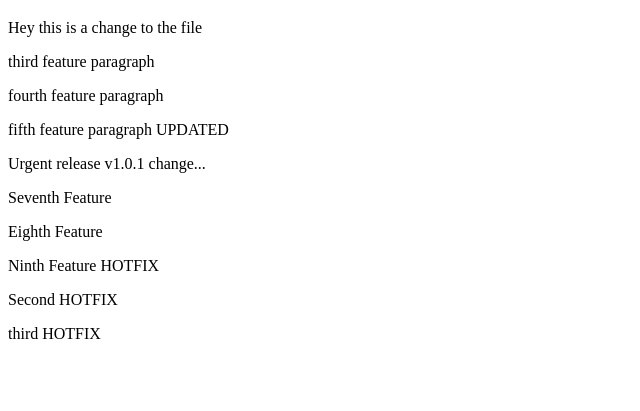
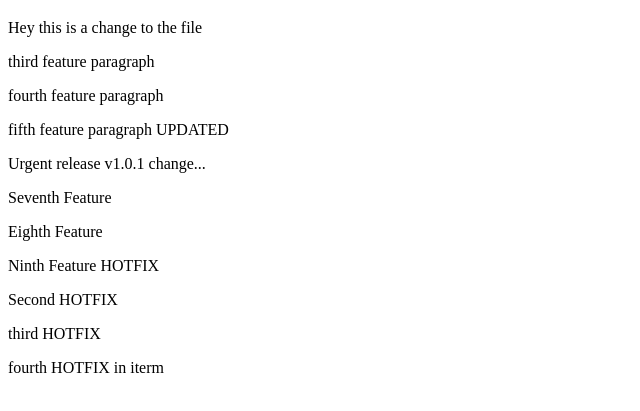
Before and after one commit to syamanashi/flow-ex, a plain HTML site: page index.html in a window 1280 px wide. Shown: the part 61-472 px from the top of the page, without its empty margins (0-640 px from the left). Drawn offline with Linux system fonts and the light colour scheme.

Commit message:
Fixing the fourth hotfix item

```diff
--- a/index.html
+++ b/index.html
@@ -18,6 +18,7 @@
     <p>Ninth Feature HOTFIX</p>
     <p>Second  HOTFIX</p>
     <p>third  HOTFIX</p>
+    <p>fourth  HOTFIX in iterm</p>
 
 </body>
 </html>
```
